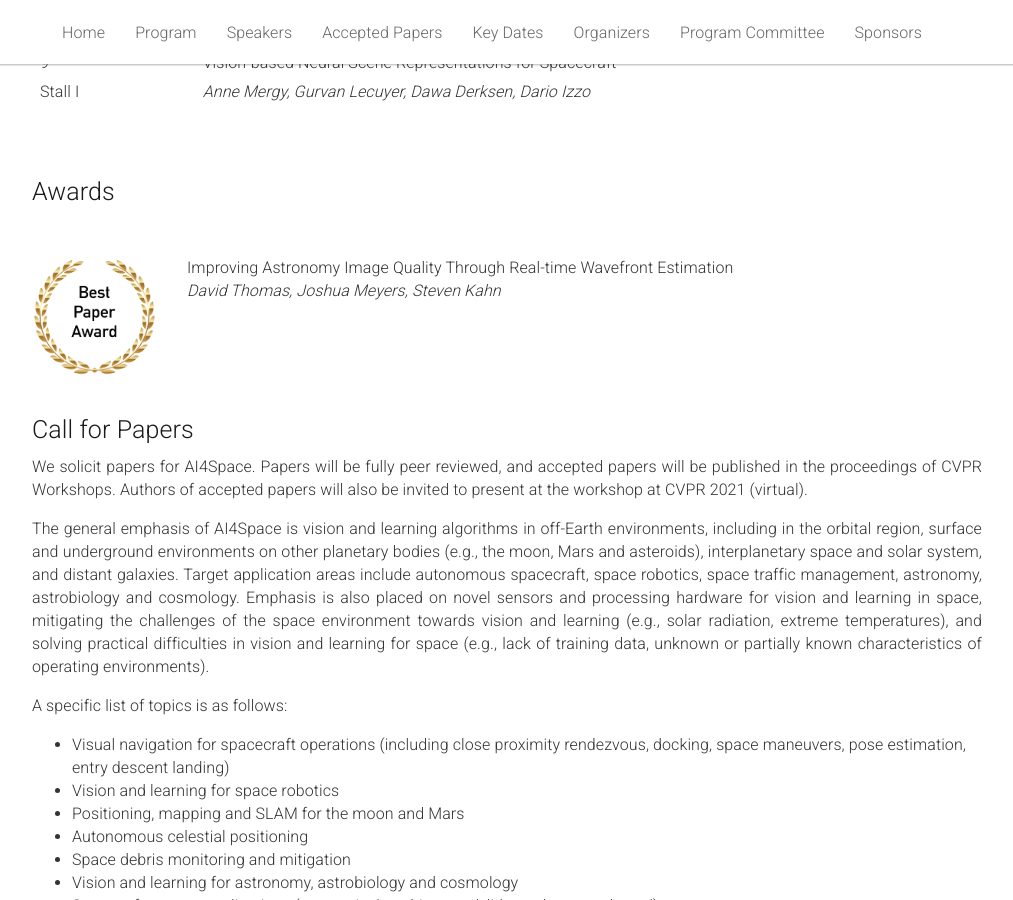
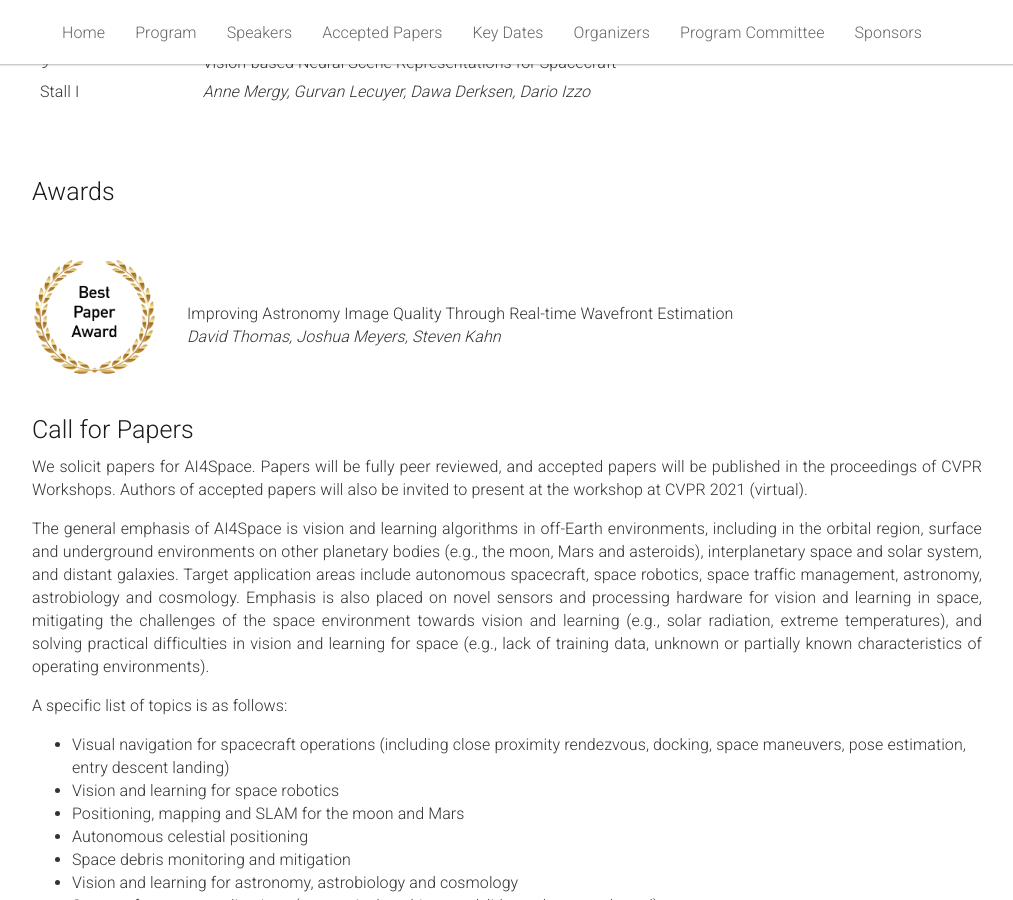
Before and after one commit to AIforSpace/2024, a Jekyll site: the page built from _pages/home.md, in a window 1280 px wide and 900 px high, scrolled down 5541 px. Shown: the whole window, without its empty margins (133-1146 px from the left). Built offline with Jekyll 4.4.1, drawn with Linux system fonts in a browser that asks for light colours.

Commit message:
add awards

```diff
--- a/_pages/home.md
+++ b/_pages/home.md
@@ -435,7 +435,7 @@
   <div class="col-md-12">
     <img class="people-pic" style="float:left;margin-right:30px;" src="{{ "/static/img/bpa.png" | prepend:site.baseurl }}">
     <p>
-    Improving Astronomy Image Quality Through Real-time Wavefront Estimation <br><em>David Thomas, Joshua Meyers, Steven Kahn</em>
+    <br><br>Improving Astronomy Image Quality Through Real-time Wavefront Estimation <br><em>David Thomas, Joshua Meyers, Steven Kahn</em>
     </p>
   </div>
 </div><br>
```
